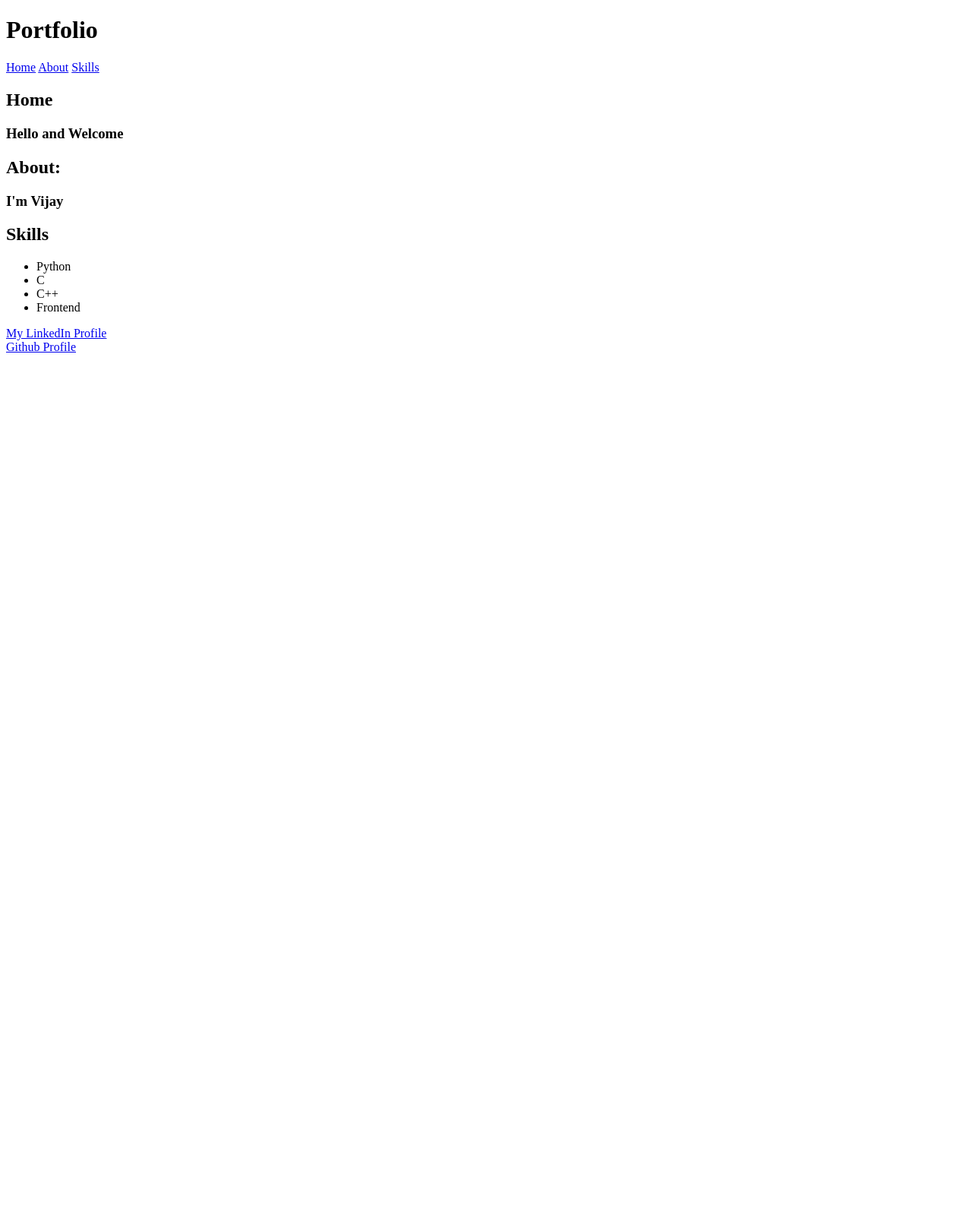
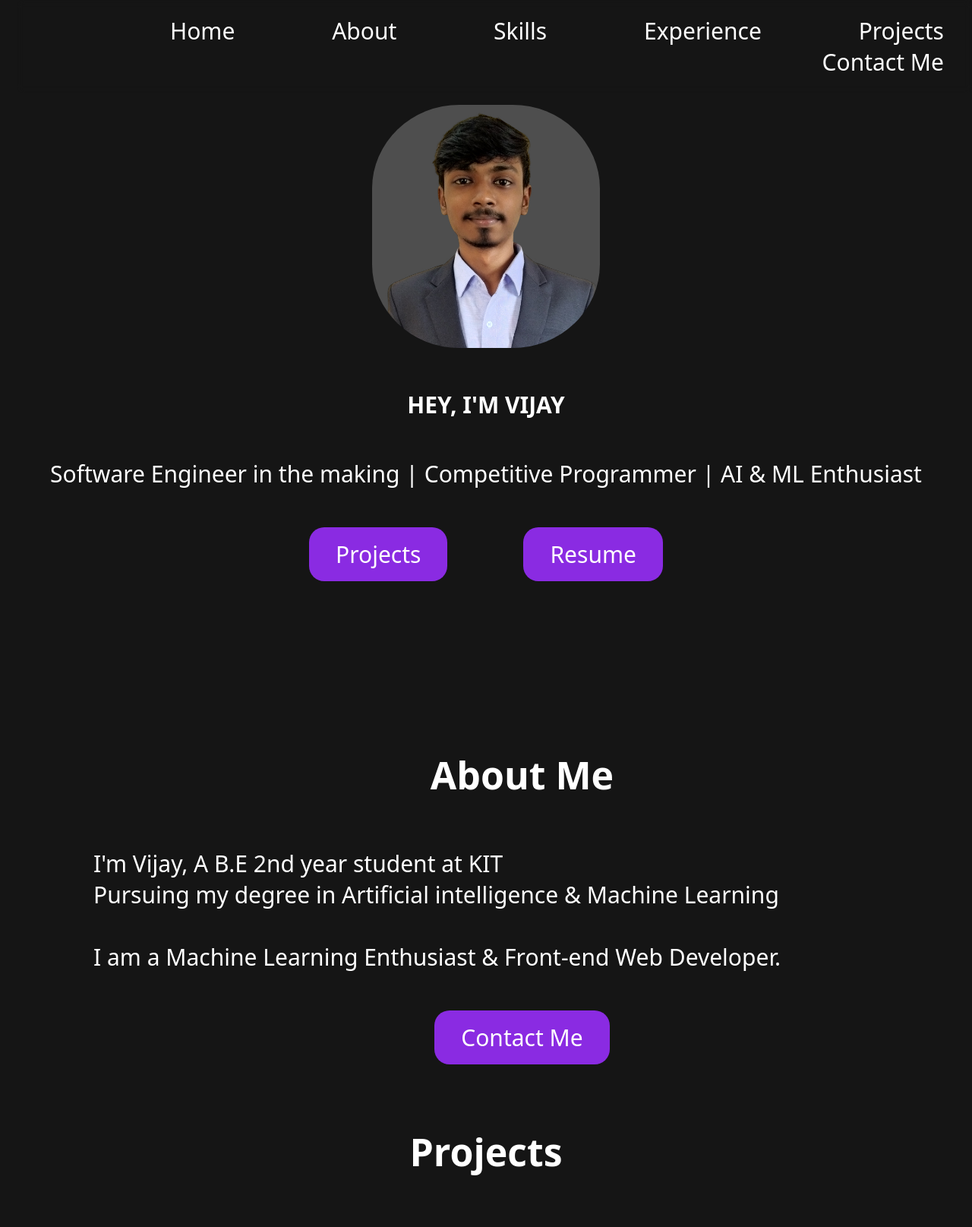
Before and after one commit to VJ-E/Portfolio-Website, a plain HTML site: page index.html in a window 1280 px wide. Shown: the top 1615 px of the page at 76% size. Before the commit the page ends 800 px from the top, so only its background shows below. Drawn offline with Linux system fonts and the light colour scheme.

Commit message:
added lots of things...

```diff
--- a/index.html
+++ b/index.html
@@ -7,35 +7,65 @@
     </head>
 
     <body>
-    <header>
-        <h1>Portfolio</h1>
-        <nav>
-            <a href="#home">Home</a>
-            <a href="#about">About</a>
-            <a href="#skills">Skills</a>
+    <header id="top">
+        <nav class="navbar">
+            <div class="navlinks">
+                <a class = "navi" href="#home">Home</a>
+                <a class = "navi" href="#about">About</a>
+                <a class = "navi" href="#skills">Skills</a>
+                <a class = "navi" href="#skills">Experience</a>
+                <a class = "navi" href="#skills">Projects</a>
+                <a class = "navi" href="#contact">Contact Me</a>
+            </div>
         </nav>
     </header>
     <section class="home" id="home">
-        <h1>Home</h1>
-        <h3>Hello and Welcome</h3>
+        <img src="assets/photo2.jpg">
+        <h1>HEY, I'M VIJAY</h1>
+        <p>Software Engineer in the making | Competitive Programmer | AI & ML Enthusiast</p>
+        <div class = "home-buttons">
+            <a href="#skills" class="home-btn">Projects</a>
+            <a href="assets/Vijay_Resume.docx" class="home-btn">Resume</a>
+        </div>
     </section>
     <section class="about" id="about">
-        <h1>About:</h1>
-        <h3>I'm Vijay</h3>
+        <h1 id="about-text">About Me</h1>
+        <p>I'm Vijay, A B.E 2nd year student at KIT <br> Pursuing my degree in Artificial intelligence & Machine Learning<br><br>
+            I am a Machine Learning Enthusiast & Front-end Web Developer.
+        </p>
+        <div class="about-buttons">
+            <a href="#contact" class="about-btn">Contact Me</a>
+        </div>
+    </section>
+    <section class="projects" id="projects">
+        <h1 id="projects-text">Projects</h1>
     </section>
     <section class="skills" id="skills">
-        <h1>Skills</h1>
-        <ul>
-            <li>Python</li>
-            <li>C</li>
-            <li>C++</li>
-            <li>Frontend</li>
-        </ul>
+        <h1 id="skills-text">Skills</h1>
+        <div class="skills-items">
+            <img src="assets/python.png">
+            <img src="assets/letter-c.png">
+            <img src="assets/c-.png">
+            <!-- <h3>Python</h3>
+            <h3>C</h3>
+            <h3>C++</h3> -->
+        </div>
+        <br>
+        <div class="skills-items">
+            <img src="assets/html-5.png">
+            <img src="assets/css-3.png">
+            <!-- <h3>HTML</h3>
+            <h3>CSS</h3> -->
+        </div>
     </section>
+
     <section class="contact" id="contact">
-        <a href="https://linkedin.com/in/vj-e" target="_blank">My LinkedIn Profile</a>
-        <br>
-        <a href="https://github.com/VJ-E" target="_blank">Github Profile</a>
+        <h1>Contact Me</h1>
+        <div class = "contact-items">
+            <a href="mailto:kit27.am57@gmail.com"><img src="assets/mail.jpg"></a><br>
+            <a href="https://linkedin.com/in/vj-e" target="_blank"><img src="assets/linkdin.png"</a><br>
+            <a href="https://github.com/VJ-E" target="_blank"><img src="assets/github.jpg"></a>
+        </div>
     </section>
 </body>
 
--- a/style.css
+++ b/style.css
@@ -0,0 +1,155 @@
+*{
+    color:rgb(255, 255, 255);
+    scroll-behavior: smooth;
+    padding: 10px 5px;
+    font-size:30px;
+    font-family: system-ui, -apple-system, BlinkMacSystemFont, 'Segoe UI', Roboto, Oxygen, Ubuntu, Cantarell, 'Open Sans', 'Helvetica Neue', sans-serif;
+}
+
+body {
+    background-color: rgb(21, 21, 21);
+}
+
+header{
+    background: transparent;
+}
+header.sticky{
+    background: rgba(255, 255, 255, 0.15);
+    border-bottom: 1px solid #0e1630;
+}
+
+
+nav{
+    position: fixed;
+    top:0;
+    width:100%;
+}
+
+.navbar{
+    text-align: right;
+    display:flex;
+    /* background: rgba(255, 255, 255, 0.15); */
+    backdrop-filter: blur(5px);
+    border-radius: 6px;
+}
+
+
+.navi{
+    border-radius: 22px;
+    text-align: right;
+    margin: 35px;
+    text-decoration: none;
+    color:rgb(255, 255, 255);
+    font-size: 30px;
+    padding: 15px 25px;
+    transition: background 0.6s;
+}
+
+.navi:hover{
+    background-color:blueviolet;
+    color: black;
+}
+
+.home img{
+    width: 300px;
+    height: 320px;
+    border-radius:120px;
+}
+
+.home-buttons{
+    display: flex;
+    gap: 100px;
+    text-align: center;
+    justify-content: center;
+}
+
+.home-btn{
+    text-align: center;
+    text-decoration: none;
+    background-color: blueviolet;
+    border-radius: 20px;
+    padding: 15px 35px;
+    transition: background 0.3s;
+    cursor: pointer;
+
+}
+
+.about{
+    padding-left: 100px;
+}
+
+.about-buttons{
+    display: flex;
+    gap: 30px;
+    text-align: center;
+    justify-content: center;
+}
+
+.about-btn{
+    text-align: center;
+    text-decoration: none;
+    background-color: blueviolet;
+    border-radius: 20px;
+    padding: 15px 35px;
+    transition: background 0.3s;
+    cursor: pointer;
+
+}
+
+#about-text,#projects-text,#skills-text{
+    text-align: center;
+    font-size: 50px;
+}
+.home-btn:hover,.about-btn:hover{
+    background: rgb(70, 70, 70);
+
+}
+
+.home{
+    padding-top: 80px;
+    padding-bottom: 150px;
+    background-position:left;
+    text-align: center;
+    justify-content: center;
+}
+
+.contact-items{
+    display: flex;
+    gap:30px;
+}
+.contact-items img{
+    width:100px;
+    height:100px;
+    border-radius:40px;
+
+}
+
+.skills-items{
+    text-align: center;
+    justify-content: center;
+    display:flex;
+    gap:100px;
+}
+
+.skills-items img{
+    position: relative;
+    cursor: pointer;
+    height: 100px;
+    width: 100px;
+}
+
+.skills-items img::after{
+    content: "";
+    position: absolute;
+    left:0;
+    bottom:-6px;
+    width:0;
+    height:3px;
+    background: blueviolet;
+    border-radius: 2px;
+    transition: width 0.4s cubic-bezier(0.4,0,0.2,1);
+}
+
+.skills-items img:hover::after{
+    width:100%;
+}
```
Also changed, not shown: assets/c-.png (added), assets/css-3.png (added), assets/github.jpg (added), assets/html-5.png (added), assets/letter-c.png (added), assets/linkdin.png (added), assets/mail.jpg (added), assets/photo.jpg (added), assets/photo2.jpg (added), assets/python.png (added), 1 other file. Lines whose indentation alone changed are shown as unchanged.
